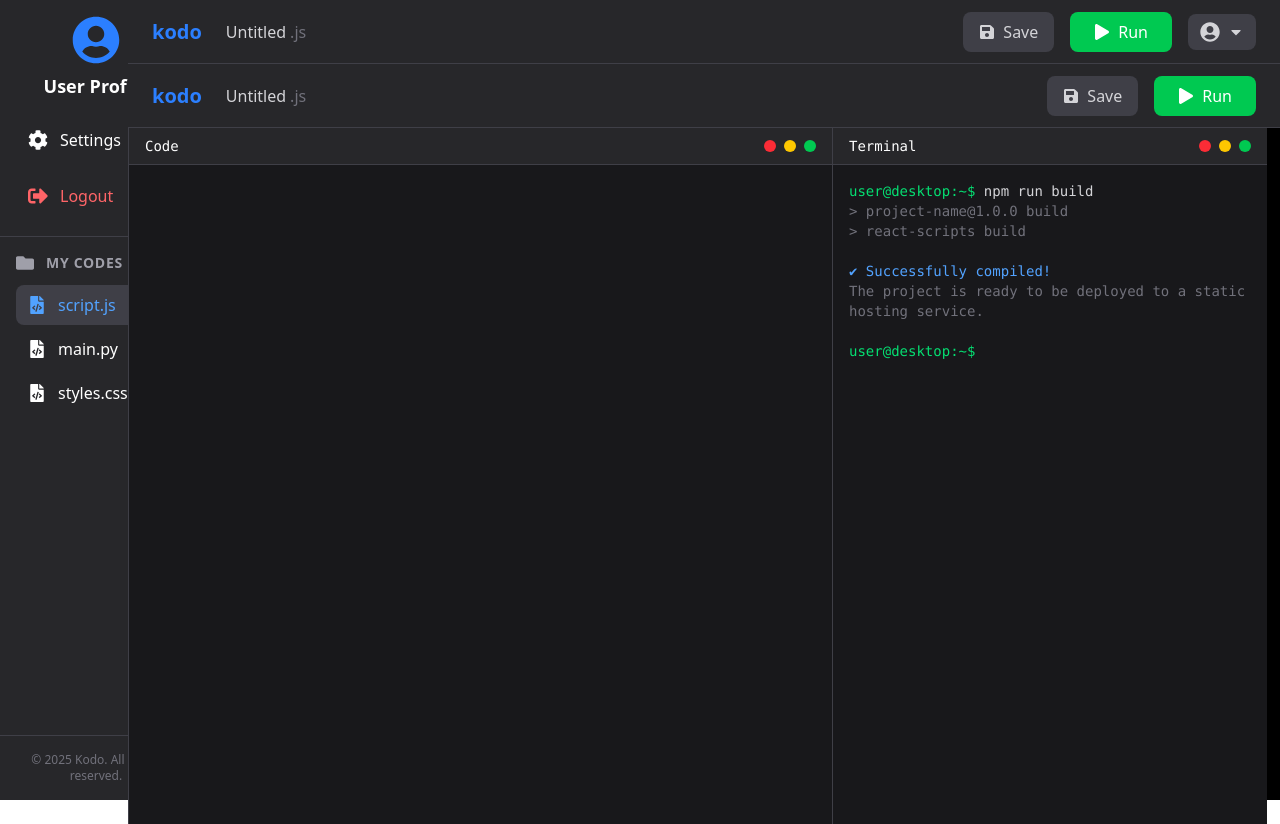
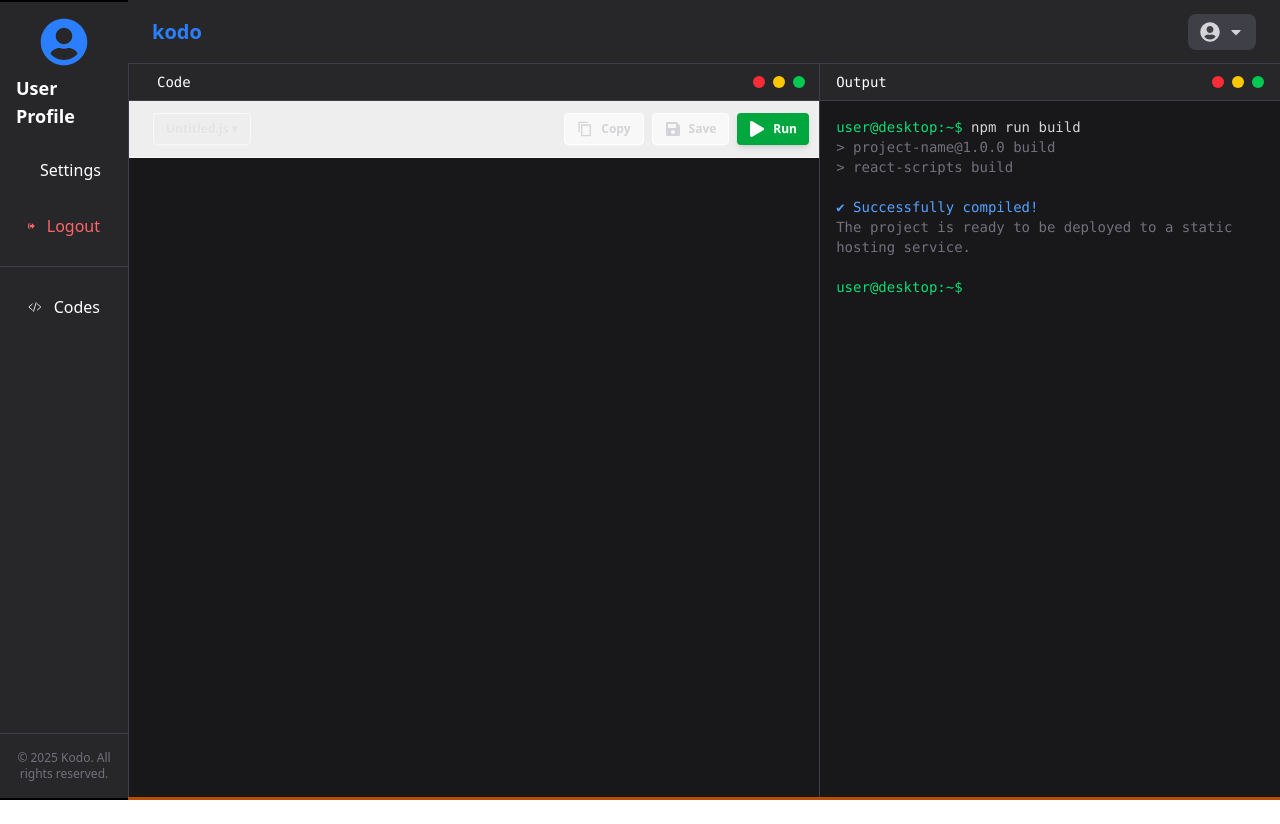
Before and after one commit to SaqibFarhanProgrammer/Koda-Code-Edittor-, a React (Vite) app: page / in a window 1280 px wide. After the commit the page ends 800 px from the top, so only its background shows below. Built offline with nearby package versions, Linux system fonts and the light colour scheme.

Commit message:
ui almost ready

```diff
--- a/src/App.jsx
+++ b/src/App.jsx
@@ -11,12 +11,11 @@ const App = () => {
       <div className="w-[10vw]">
         <SideNavigate />
       </div>
-      <div className="flex  justify-between flex-col  w-[100vw] h-[100vh]  ">
+      <div className="flex  justify-between flex-col bg-amber-700  w-[100vw] h-[100vh]  ">
         <div className="top">
           <Navbar />
-          <Topbar />
         </div>
-        <div className="bottom flex    ">
+        <div className="bottom flex  mb-10  ">
           <Codea />
           <Terminal />
         </div>
--- a/src/Mycomponeents/Code.jsx
+++ b/src/Mycomponeents/Code.jsx
@@ -1,21 +1,13 @@
 import React from 'react';
+import Topbar from './Topbar';
 
 const Terminal = () => {
   return (
-    <div className="w-[55vw] h-[87vh] flex flex-col bg-zinc-900 border-l border-zinc-700">
-      {/* Terminal Header */}
-      <div className="bg-zinc-800 p-2 text-sm text-zinc-400 font-mono flex items-center justify-between border-b border-zinc-700">
-        <span className="text-white ml-2">Code</span>
-        <div className="flex gap-2 mr-2">
-          <div className="w-3 h-3 bg-red-500 rounded-full"></div>
-          <div className="w-3 h-3 bg-yellow-400 rounded-full"></div>
-          <div className="w-3 h-3 bg-green-500 rounded-full"></div>
-        </div>
-      </div>
+    <div className="w-[60%] h-[100%] flex flex-col bg-zinc-900 border-l border-zinc-700">
+      <Topbar/>
 
-      {/* Terminal Content Area */}
+
       <div className="flex-grow p-4 overflow-y-auto text-zinc-300 font-mono text-sm">
-        {/* This is the empty, scrollable area where the output will appear */}
       </div>
     </div>
   );
--- a/src/Mycomponeents/Navbar.jsx
+++ b/src/Mycomponeents/Navbar.jsx
@@ -9,28 +9,17 @@ const TopNavbar = () => {
   };
 
   return (
-    <div className="w-[90vw] h-16 bg-zinc-800 text-white flex items-center justify-between px-6 border-b border-zinc-700">
+    <div className="w-[100%] h-16 bg-zinc-800 text-white flex items-center justify-between px-6 border-b border-zinc-700">
       {/* Left side: Logo and file details */}
       <div className="flex items-center gap-6">
         <span className="text-xl font-bold text-blue-500">kodo</span>
-        <div className="flex items-center">
-          <span className="text-zinc-300 font-medium">Untitled</span>
-          <span className="text-zinc-500 ml-1">.js</span>
-        </div>
+
       </div>
 
       {/* Right side: Action buttons and profile dropdown */}
       <div className="flex items-center gap-4">
         {/* Action Buttons */}
-        <button className="flex items-center gap-2 px-4 py-2 rounded-md bg-zinc-700 text-zinc-300 hover:bg-zinc-600 transition-colors">
-          <FaSave />
-          <span>Save</span>
-        </button>
 
-        <button className="flex items-center gap-2 px-6 py-2 rounded-md bg-green-500 text-white hover:bg-green-600 transition-colors">
-          <FaPlay />
-          <span>Run</span>
-        </button>
 
         {/* Profile Dropdown */}
         <div className="relative">
--- a/src/Mycomponeents/SideNavigate.jsx
+++ b/src/Mycomponeents/SideNavigate.jsx
@@ -1,10 +1,10 @@
 import React from "react";
 import { FaUserCircle, FaCog, FaSignOutAlt, FaFolder, FaFileCode } from "react-icons/fa";
+import { IoCodeSlashOutline } from "react-icons/io5";
 
 const SideNavigate = () => {
   return (
-    <div className="w-[15vw] h-screen bg-zinc-800 text-white flex flex-col">
-      {/* Top Section: Profile and Settings */}
+    <div className="w-[10vw] relative h-[99.5vh] bg-zinc-800 text-white flex flex-col">
       <div className="p-4 border-b border-zinc-700">
         <div className="flex flex-col items-center">
           <FaUserCircle className="text-5xl text-blue-500 mb-2" />
@@ -28,39 +28,19 @@ const SideNavigate = () => {
         </div>
       </div>
 
-      {/* Middle Section: Code/File Navigation */}
-      <div className="p-4 flex-grow overflow-y-auto">
-        <div className="flex items-center gap-3 text-zinc-400 mb-3">
-          <FaFolder className="text-lg" />
-          <span className="text-sm font-semibold uppercase tracking-wider">My Codes</span>
-        </div>
-        <div className="flex flex-col gap-1">
-          <a
+      <div className="p-4 justify-between  overflow-y-auto gap-10 flex-col">
+            <a
             href="#"
-            className="flex items-center gap-3 px-3 py-2 rounded-md bg-zinc-700 text-blue-400 font-medium"
+            className="flex items-center gap-3 p-3 rounded-md hover:bg-zinc-700 transition-colors"
           >
-            <FaFileCode className="text-lg" />
-            <span>script.js</span>
+            <IoCodeSlashOutline className="text-xl" />
+            <span>Codes</span>
           </a>
-          <a
-            href="#"
-            className="flex items-center gap-3 px-3 py-2 rounded-md hover:bg-zinc-700 transition-colors"
-          >
-            <FaFileCode className="text-lg" />
-            <span>main.py</span>
-          </a>
-          <a
-            href="#"
-            className="flex items-center gap-3 px-3 py-2 rounded-md hover:bg-zinc-700 transition-colors"
-          >
-            <FaFileCode className="text-lg" />
-            <span>styles.css</span>
-          </a>
-        </div>
+
       </div>
 
       {/* Bottom Section: Branding */}
-      <div className="p-4 border-t border-zinc-700 text-center text-zinc-500 text-xs">
+      <div className="p-4 border-t absolute bottom-0 justify-end items-end border-zinc-700 text-center text-zinc-500 text-xs">
         &copy; 2025 Kodo. All rights reserved.
       </div>
     </div>
--- a/src/Mycomponeents/Terminal.jsx
+++ b/src/Mycomponeents/Terminal.jsx
@@ -1,11 +1,11 @@
-import React from 'react';
+import React from "react";
 
 const Terminal = () => {
   return (
-    <div className="w-[34vw] h-[87vh] flex flex-col bg-zinc-900 border-l border-zinc-700">
+    <div className="w-full   h-[91.6vh] flex flex-col bg-zinc-900 border-l border-zinc-700">
       {/* Terminal Header */}
-      <div className="bg-zinc-800 p-2 text-sm text-zinc-400 font-mono flex items-center justify-between border-b border-zinc-700">
-        <span className="text-white ml-2">Terminal</span>
+      <div className="bg-zinc-800 p-2 p text-sm text-zinc-400 font-mono flex items-center justify-between border-b border-zinc-700">
+        <span className="text-white ml-2">Output</span>
         <div className="flex gap-2 mr-2">
           <div className="w-3 h-3 bg-red-500 rounded-full"></div>
           <div className="w-3 h-3 bg-yellow-400 rounded-full"></div>
@@ -20,22 +20,18 @@ const Terminal = () => {
           <span className="text-green-400">user@desktop:~$ </span>
           <span className="text-zinc-300">npm run build</span>
           <br />
-          <span className="text-zinc-500">
-            > project-name@1.0.0 build
-          </span>
+          <span className="text-zinc-500">> project-name@1.0.0 build</span>
           <br />
-          <span className="text-zinc-500">
-            > react-scripts build
-          </span>
-          <br /><br />
-          <span className="text-blue-400">
-            ✔ Successfully compiled!
-          </span>
+          <span className="text-zinc-500">> react-scripts build</span>
+          <br />
+          <br />
+          <span className="text-blue-400">✔ Successfully compiled!</span>
           <br />
           <span className="text-zinc-500">
             The project is ready to be deployed to a static hosting service.
           </span>
-          <br /><br />
+          <br />
+          <br />
           <span className="text-green-400">user@desktop:~$ </span>
         </pre>
       </div>
--- a/src/Mycomponeents/Topbar.jsx
+++ b/src/Mycomponeents/Topbar.jsx
@@ -1,38 +1,74 @@
 import React from "react";
 import { FaPlay, FaSave } from "react-icons/fa";
+import { MdContentCopy } from "react-icons/md";
 
 const Topbar = () => {
   return (
-    <div className="w-[90vw] bg-zinc-800 h-16 flex items-center justify-between px-6 text-white border-b border-zinc-700">
-      {/* Left side: Logo and file details */}
-      <div className="flex items-center gap-6">
-        <span className="text-xl font-bold text-blue-500">kodo</span>
-        <div className="flex items-center">
-          <span className="text-zinc-300 font-medium">Untitled</span>
-          <span className="text-zinc-500 ml-1">.js</span>
+    <div className="w-[55vw] flex flex-col border-b border-base-200 shadow-sm">
+      {/* --- Editor Window Bar (Red, Yellow, Green buttons) --- */}
+      <div className="bg-zinc-800 px-5 py-2 text-sm text-zinc-400 font-mono flex items-center justify-between border-b border-zinc-700">
+        <span className="text-white ml-2">Code</span>
+        <div className="flex gap-2 mr-2">
+          <div className="w-3 h-3 bg-red-500 rounded-full"></div>
+          <div className="w-3 h-3 bg-yellow-400 rounded-full"></div>
+          <div className="w-3 h-3 bg-green-500 rounded-full"></div>
         </div>
       </div>
 
-      {/* Right side: Action buttons */}
-      <div className="flex items-center gap-4">
-        {/* Save Button */}
-        <button
-          className="flex items-center gap-2 px-4 py-2 rounded-md bg-zinc-700 text-zinc-300 hover:bg-zinc-600 transition-colors"
-        >
-          <FaSave />
-          <span>Save</span>
-        </button>
+      {/* --- File dropdown + Action Buttons --- */}
+      <div className="bg-base-300 h-14 flex items-center justify-between px-6">
+        {/* Left: File dropdown */}
+        <div className="flex items-center gap-2">
+          <div className="dropdown">
+            {/* Trigger Button */}
+            <label
+              tabIndex={0}
+              className="btn btn-sm bg-base-300 border border-base-200 text-zinc-200 hover:bg-base-200 hover:border-base-100 hover:text-white transition-all"
+            >
+              Untitled.js ▾
+            </label>
 
-        {/* Run Button */}
-        <button
-          className="flex items-center gap-2 px-6 py-2 rounded-md bg-green-500 text-white hover:bg-green-600 transition-colors"
-        >
-          <FaPlay />
-          <span>Run</span>
-        </button>
+            {/* Dropdown Menu */}
+            <ul
+              tabIndex={0}
+              className="dropdown-content menu shadow-lg bg-base-300 border border-base-200 rounded-md w-44 text-sm text-zinc-200"
+            >
+              <li>
+                <a className="hover:bg-base-200 hover:text-white transition-all">
+                  ➕ New File
+                </a>
+              </li>
+              <li>
+                <a className="hover:bg-base-200 hover:text-white transition-all">
+                  ✏️ Rename
+                </a>
+              </li>
+              <li>
+                <a className="hover:bg-base-200 hover:text-white transition-all">
+                  🗑️ Delete
+                </a>
+              </li>
+            </ul>
+          </div>
+        </div>
+
+        {/* Right: Action buttons */}
+        <div className="flex items-center gap-2">
+          <button className="btn btn-sm bg-base-200 border border-base-100 text-zinc-300 hover:bg-base-100 hover:text-white gap-2">
+            <MdContentCopy size={16} /> Copy
+          </button>
+
+          <button className="btn btn-sm bg-base-200 border border-base-100 text-zinc-300 hover:bg-base-100 hover:text-white gap-2">
+            <FaSave size={16} /> Save
+          </button>
+
+          <button className="btn btn-sm bg-green-600 border-none text-white hover:bg-green-500 shadow-md gap-2">
+            <FaPlay size={16} /> Run
+          </button>
+        </div>
       </div>
     </div>
   );
 };
 
-export default Topbar
+export default Topbar;
```
Also changed, not shown: src/lenguagesname.js (added, +42 -0 lines).
